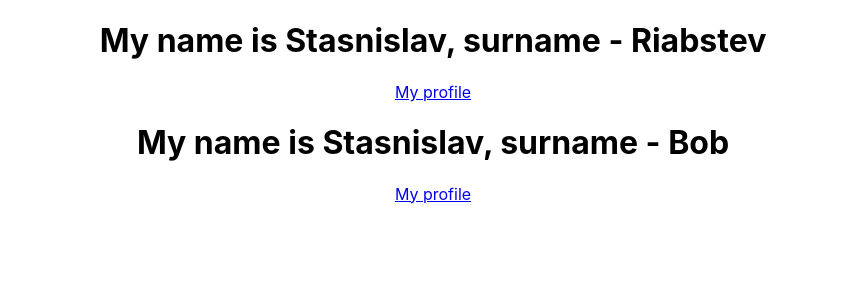
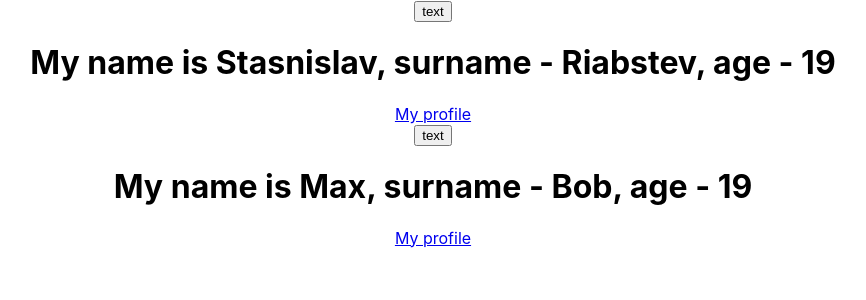
Before and after one commit to StanislavRiabtsev/react-map, a React (Create React App) app in the folder components-props/: page / in a window 1280 px wide. Shown: the top 300 px of the page, without its empty margins (207-1073 px from the left). Built offline with nearby package versions, Linux system fonts and the light colour scheme; the HTML template or start-up script is replaced by a standard one.

Commit message:
Component states

```diff
--- a/components-props/src/App.jsx
+++ b/components-props/src/App.jsx
@@ -1,21 +1,41 @@
+import { Component } from 'react';
 import './App.css';
 
-function WhoAmI({ name, surname, link }) {
-  return (
-    <div>
-      <h1>My name is {name()}, surname - {surname}</h1>
-      <a href={link}>My profile</a>
-    </div>
-  )
-};
+class WhoAmI extends Component {
+  constructor(props) {
+    super(props);
+    this.state = {
+      years: 19,
+      text: "text"
+    }
+  }
+
+  nextYear = () => {
+    this.setState(state => ({
+      years: state.years + 1
+    }))
+  }
+
+  render() {
+    const { name, surname, link } = this.props;
+    return (
+      <div>
+        <button onClick={this.nextYear}>{this.state.text}</button>
+        <h1>My name is {name}, surname - {surname}, age - {this.state.years}</h1>
+        <a href={link}>My profile</a>
+      </div>
+    )
+  }
+}
 
 function App() {
   return (
     <div className="App">
-      <WhoAmI name={function () { return 'Stasnislav' }} surname="Riabstev" link="facebook.com" />
-      <WhoAmI name={function () { return 'Stasnislav' }} surname="Bob" link="youtube.com" />
+      <WhoAmI name='Stasnislav' surname="Riabstev" link="facebook.com" />
+      <WhoAmI name='Max' surname="Bob" link="youtube.com" />
     </div>
   );
 }
 
+
 export default App;
```
